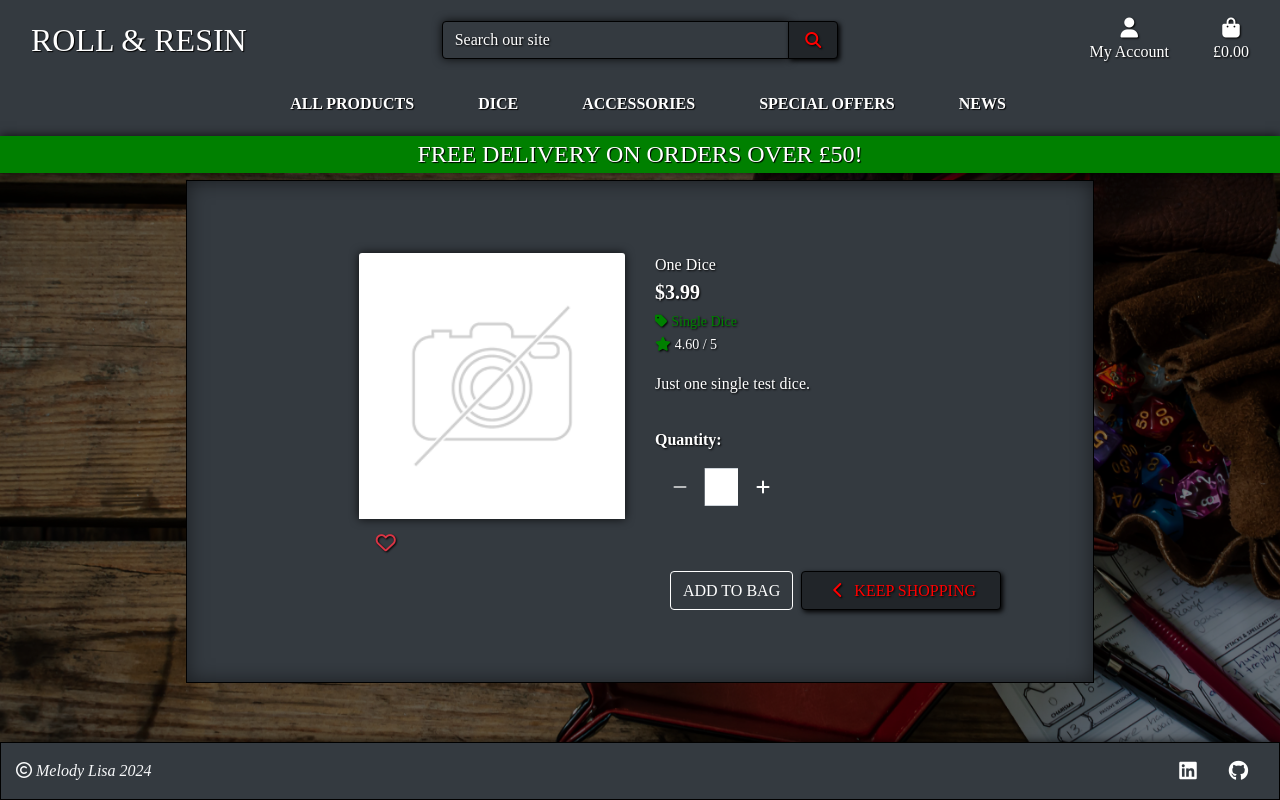
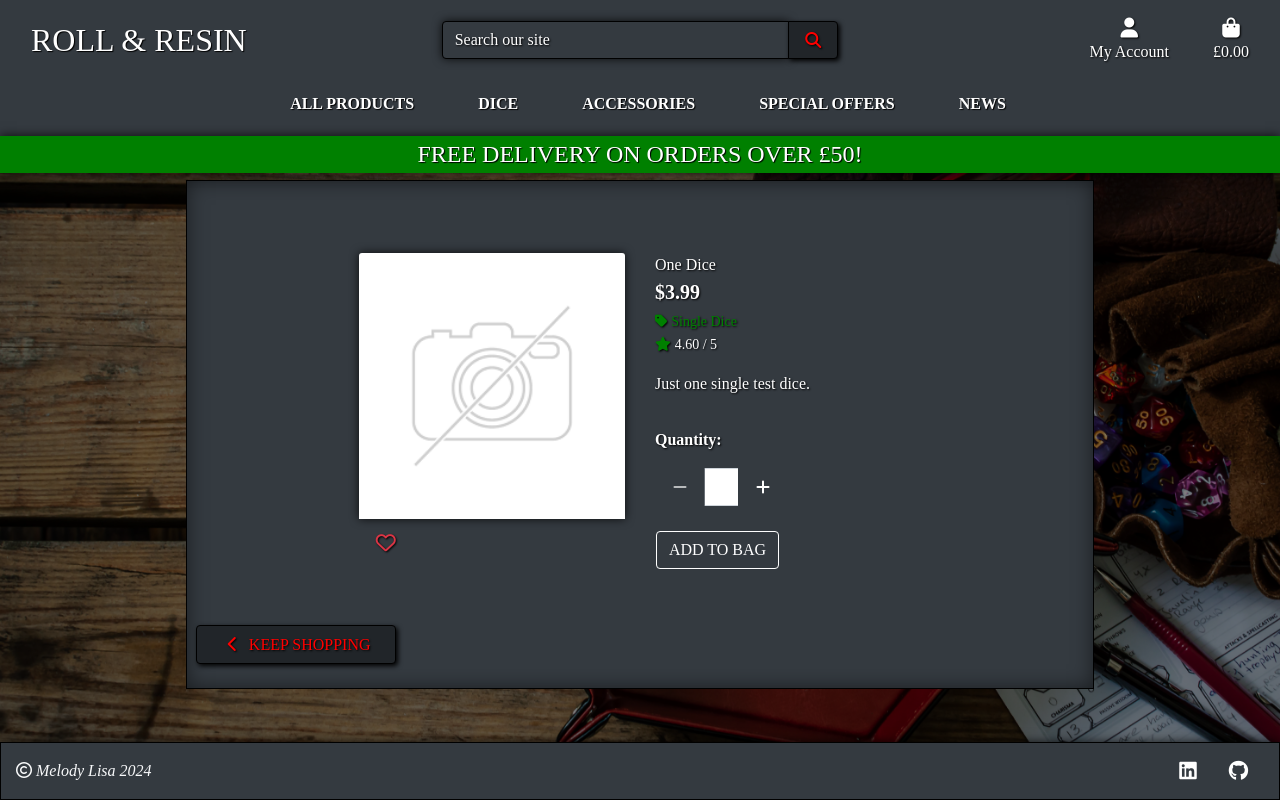
Before and after one commit to Melody-Lisa/roll-resin, a Django app: page /products/1/ in a window 1280 px wide. Run offline with Django 3.2, Linux system fonts and the light colour scheme; data comes from the database, SQL or seed files in the repository; parts of the project's set-up code (start-up, migrations or seed data) failed here and were passed over; some libraries are stand-ins or nearby versions; some web fonts are replaced.

Commit message:
Improve position of keep shopping button

```diff
--- a/products/templates/products/product_detail.html
+++ b/products/templates/products/product_detail.html
@@ -105,9 +105,8 @@
                                                     </button>
                                                 </div>
                                                 <input class="form-control qty_input" type="number" name="quantity"
-                                                       value="1" min="1" max="99"
-                                                       data-item_id="{{ product.id }}"
-                                                       id="id_qty_{{ product.id }}">
+                                                    value="1" min="1" max="99" data-item_id="{{ product.id }}"
+                                                    id="id_qty_{{ product.id }}">
                                                 <div class="input-group-append">
                                                     <button class="increment-qty btn-dark btn btn-up rounded-0"
                                                         data-item_id="{{ product.id }}"
@@ -122,24 +121,25 @@
                                     </div>
                                 </div>
 
-                                <div class="col-12 d-flex justify-content-between mt-5">
+                                <div class="col-12 col-sm-6 d-flex mt-2 justify-content-center">
                                     <input type="submit"
                                         class="btn bg-dark text-white border-white btn-up text-uppercase mr-2"
                                         value="Add to Bag">
-
-                                    <a href="{% url 'products' %}"
-                                        class="btn form-button text-uppercase" style="min-width: 200px;">
-                                        <span class="icon">
-                                            <i class="fas fa-chevron-left"></i>
-                                        </span>
-                                        <span>Keep Shopping</span>
-                                    </a>
                                 </div>
                                 <input type="hidden" name="redirect_url" value="{{ request.path }}">
                             </form>
 
                         </div>
                     </div>
+                </div>
+                <div class="row d-flex mt-2 justify-content-start">
+                    <a href="{% url 'products' %}" class="btn form-button text-uppercase"
+                        style="min-width: 200px;">
+                        <span class="icon">
+                            <i class="fas fa-chevron-left"></i>
+                        </span>
+                        <span>Keep Shopping</span>
+                    </a>
                 </div>
             </div>
         </div>
```
